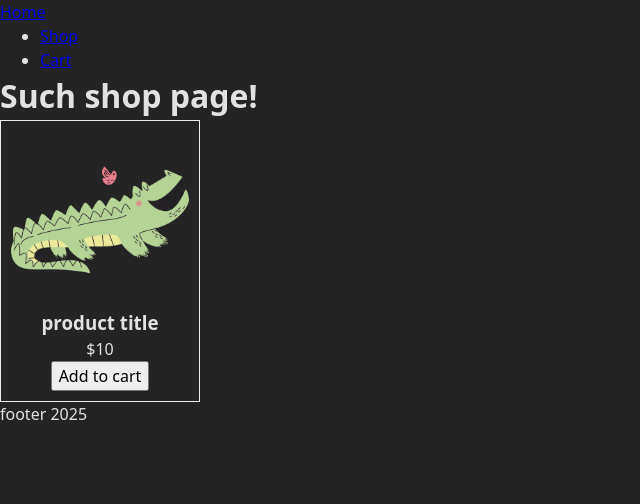
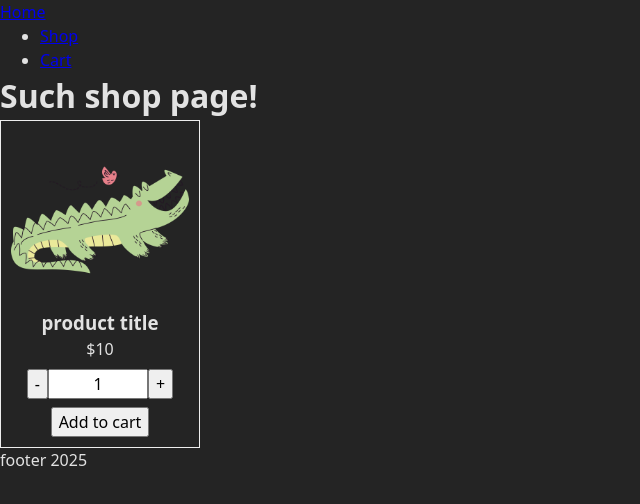
Before and after one commit to greqov/odin-shopping-cart-3000, a React (Vite) app: page /shop in a window 1280 px wide. Shown: the top 504 px of the page, without its empty margins (0-640 px from the left). Built offline with nearby package versions, Linux system fonts and the light colour scheme.

Commit message:
Quantity: move logic outside of component

```diff
--- a/src/components/ProductCard.jsx
+++ b/src/components/ProductCard.jsx
@@ -1,9 +1,41 @@
+import { useState } from 'react';
+import Quantity from './Quantity';
+
 function ProductCard({ image = '/no-photo.png', title, price = 0, onClick }) {
+  const [quantity, setQuantity] = useState(1);
+
+  function decreaseQuantity() {
+    if (+quantity > 1) {
+      setQuantity(+quantity - 1);
+    }
+  }
+
+  function increaseQuantity() {
+    setQuantity(+quantity + 1);
+  }
+
+  function onChange(e) {
+    let value = e.target.value;
+
+    if (value === '') {
+      setQuantity('');
+      return;
+    }
+
+    setQuantity(+value);
+  }
+
   return (
     <div className="product-card">
       <img src={image} alt={title} />
       <h3>{title}</h3>
       <p>${price}</p>
+      <Quantity
+        quantity={quantity}
+        onChange={onChange}
+        onDecrease={decreaseQuantity}
+        onIncrease={increaseQuantity}
+      />
       <button type="button" onClick={onClick}>
         Add to cart
       </button>
--- a/src/components/Quantity.jsx
+++ b/src/components/Quantity.jsx
@@ -1,33 +1,9 @@
-import { useState } from 'react';
 import { preventBadSymbols } from '../utils/preventBadSymbols';
 
-function Quantity() {
-  const [quantity, setQuantity] = useState(1);
-
-  function decreaseQauntity() {
-    if (+quantity > 1) {
-      setQuantity(+quantity - 1);
-    }
-  }
-
-  function increaseQuantity() {
-    setQuantity(+quantity + 1);
-  }
-
-  function onChange(e) {
-    let value = e.target.value;
-
-    if (value === '') {
-      setQuantity('');
-      return;
-    }
-
-    setQuantity(+value);
-  }
-
+function Quantity({ quantity, onChange, onDecrease, onIncrease }) {
   return (
     <div className="quantity">
-      <button type="button" onClick={decreaseQauntity}>
+      <button type="button" onClick={onDecrease}>
         -
       </button>
       <input
@@ -39,7 +15,7 @@ function Quantity() {
         onChange={onChange}
         onKeyDown={preventBadSymbols}
       />
-      <button type="button" onClick={increaseQuantity}>
+      <button type="button" onClick={onIncrease}>
         +
       </button>
     </div>
```
